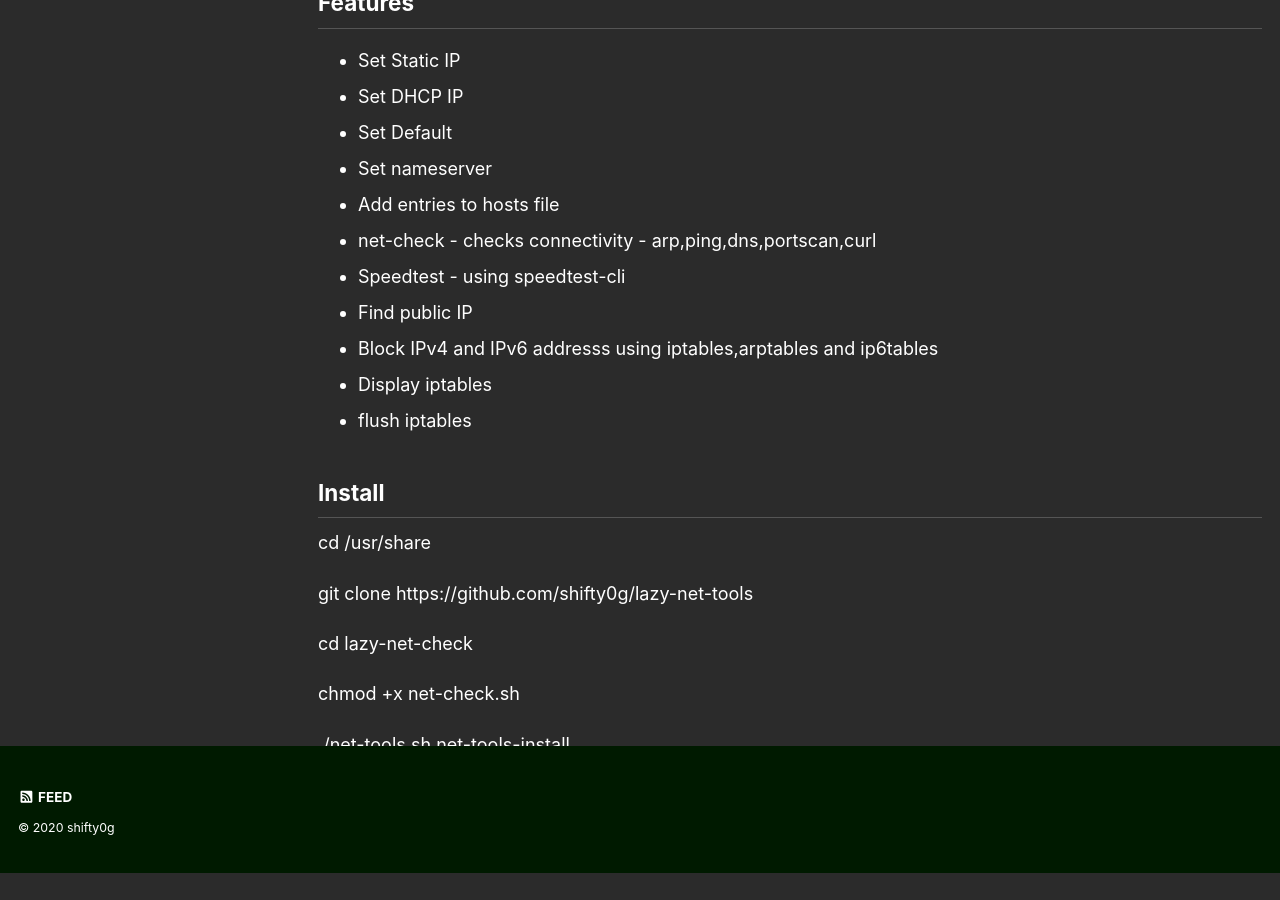
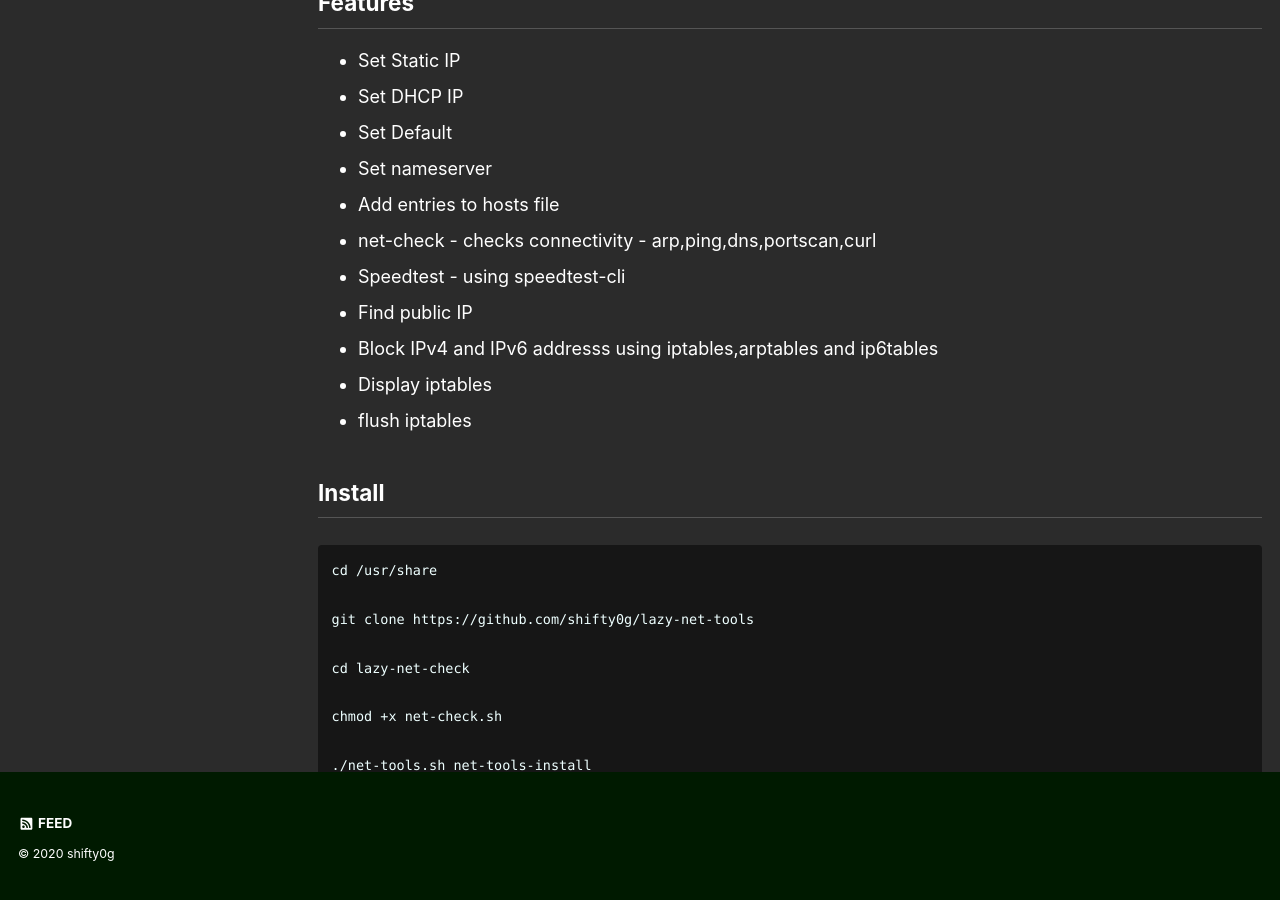
Before and after one commit to shifty0g/shifty0g.github.io, a Jekyll site: the page built from _pages/tools.md, in a window 1280 px wide and 900 px high, scrolled down 1239 px. Built offline with Jekyll 4.4.1, drawn with Linux system fonts in a browser that asks for light colours; cached includes are drawn as plain includes; a script that is not in the unit is left out; comment, search, counter and statistics services are not loaded; before the commit the page ends 2112 px from its top, so only the background shows below that.

Commit message:
3213
3123

```diff
--- a/_pages/tools.md
+++ b/_pages/tools.md
@@ -64,6 +64,7 @@ Features
 
 Install
 -----------
+{% highlight bash %}
 cd /usr/share
 
 git clone https://github.com/shifty0g/lazy-net-tools
@@ -75,3 +76,4 @@ chmod +x net-check.sh
 ./net-tools.sh net-tools-install
 
 * runs the function to instal the additional tools required and adds source entry to ~/.bashrc
+{% endhighlight %}
```
Also changed, not shown: _posts/2017-02-17-kioptrix-level-1.md (+1 -1 lines).
